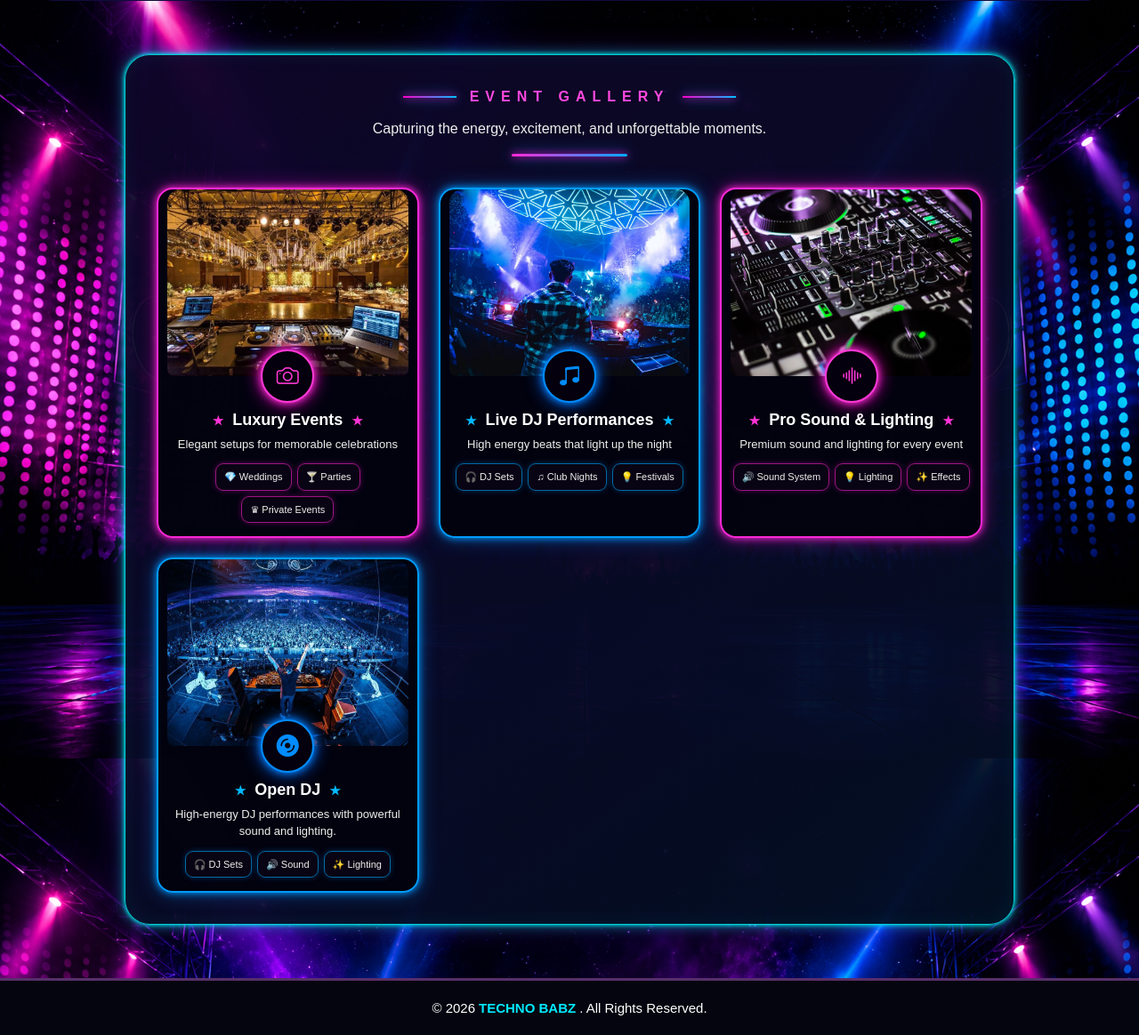
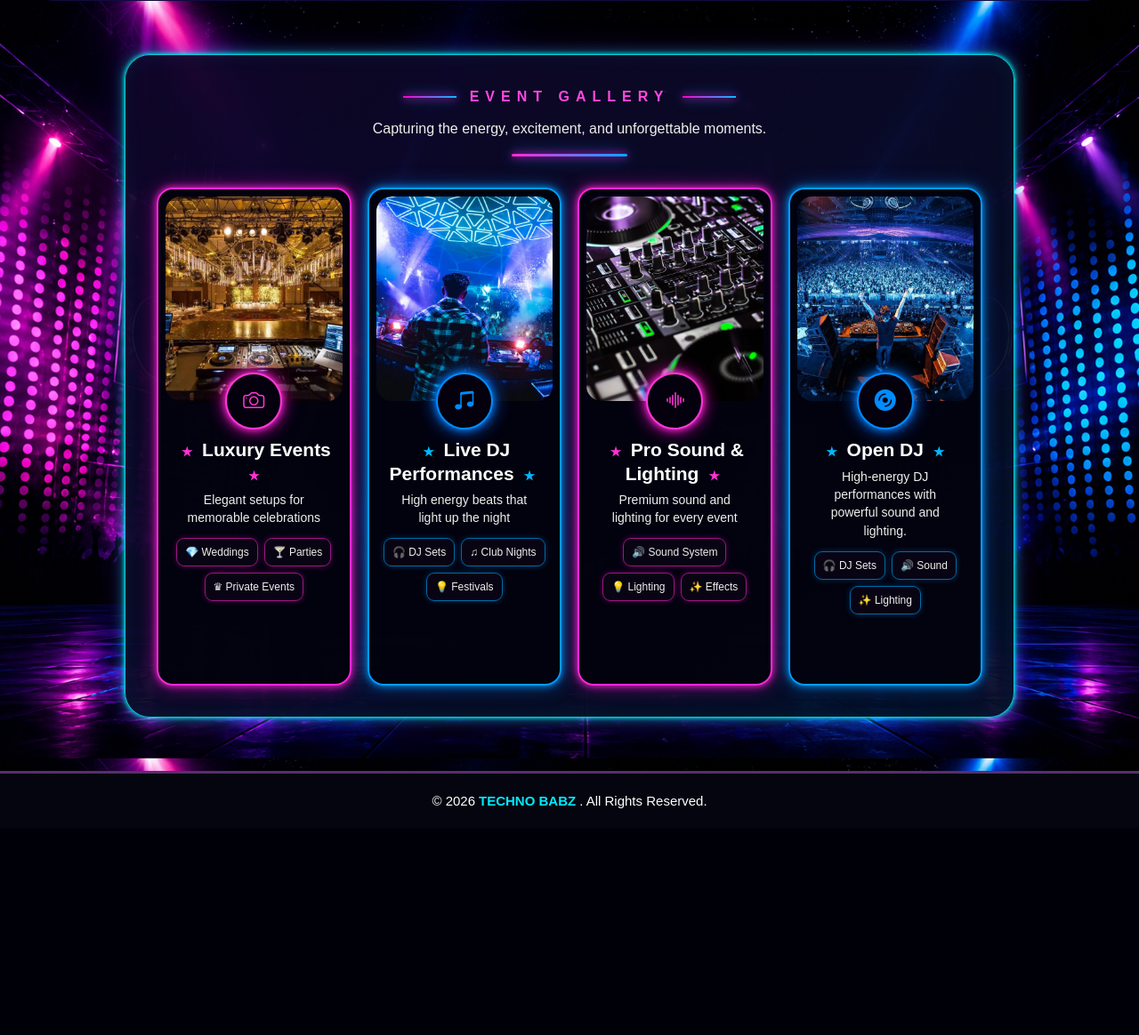
Before and after one commit to anusatheesanathu-9383/techno-babz, a Django app: page / in a window 1280 px wide. Shown: the part 855-2019 px from the top of the page at 89% size. After the commit the page ends 1764 px from the top, so only its background shows below. Run offline with Django 5.2, Linux system fonts and the light colour scheme.

Commit message:
Fix desktop event gallery four card layout

```diff
--- a/static/css/style.css
+++ b/static/css/style.css
@@ -4090,3 +4090,90 @@ body.about-page .container {
         height: 190px !important;
     }
 }
+
+/* =========================================================
+   DESKTOP EVENT GALLERY — 4 CARDS SAME LINE
+   MOBILE NOT AFFECTED
+========================================================= */
+
+@media (min-width: 992px) {
+
+    .neon-gallery-container {
+        display: grid !important;
+        grid-template-columns: repeat(4, minmax(0, 1fr)) !important;
+
+        gap: 18px !important;
+
+        width: 100% !important;
+        max-width: 1450px !important;
+
+        margin: 0 auto !important;
+        box-sizing: border-box !important;
+    }
+
+    .neon-gallery-card {
+        width: 100% !important;
+        min-width: 0 !important;
+
+        height: 560px !important;
+        min-height: 560px !important;
+        max-height: 560px !important;
+
+        margin: 0 !important;
+        padding: 8px !important;
+
+        box-sizing: border-box !important;
+    }
+
+    .neon-gallery-image,
+    .neon-gallery-image img {
+        width: 100% !important;
+        height: 230px !important;
+
+        min-height: 230px !important;
+        max-height: 230px !important;
+
+        object-fit: cover !important;
+    }
+
+    .neon-gallery-image {
+        overflow: hidden !important;
+        border-radius: 17px !important;
+    }
+
+    .neon-gallery-icon {
+        width: 64px !important;
+        height: 64px !important;
+
+        margin: -32px auto 10px !important;
+        font-size: 24px !important;
+    }
+
+    .neon-gallery-card h2 {
+        font-size: 21px !important;
+        line-height: 1.25 !important;
+        margin-top: 7px !important;
+        padding: 0 4px !important;
+    }
+
+    .neon-gallery-card p {
+        font-size: 14px !important;
+        line-height: 1.45 !important;
+        padding: 0 7px !important;
+        margin-bottom: 13px !important;
+    }
+
+    .neon-gallery-tags {
+        display: flex !important;
+        flex-wrap: wrap !important;
+        justify-content: center !important;
+        gap: 7px !important;
+        padding: 0 4px !important;
+    }
+
+    .neon-gallery-tags span {
+        font-size: 12px !important;
+        padding: 6px 9px !important;
+        white-space: nowrap !important;
+    }
+}
```
